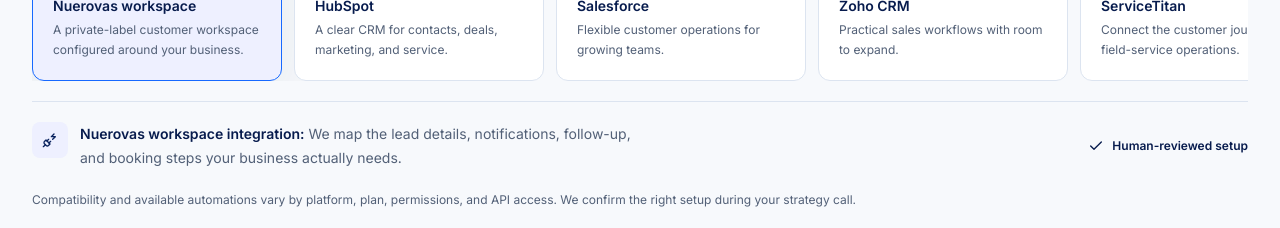
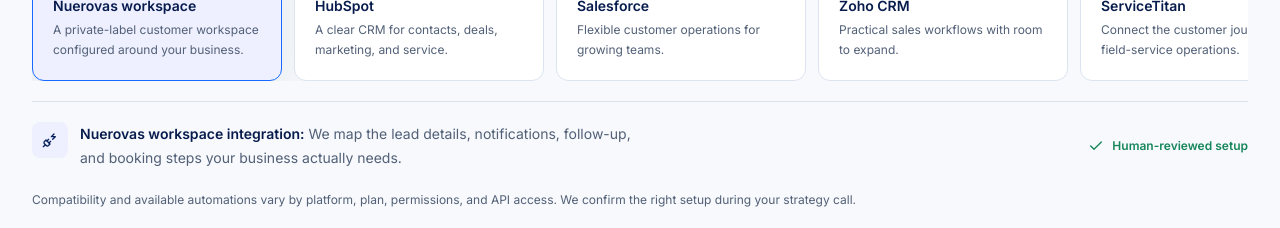
Before and after one commit to bryanzevada/Nuerovas, a Next.js app: page / in a window 1280 px wide. Shown: the part 1480-1708 px from the top of the page. Built offline with nearby package versions, Linux system fonts and the light colour scheme.

Commit message:
Add success color token for CRM setup status

```diff
--- a/tailwind.config.ts
+++ b/tailwind.config.ts
@@ -11,6 +11,7 @@
       colors: {
         ink: "#071B4D",
         muted: "#526077",
+        success: "#16865B",
         line: "#DCE4F0",
         paper: "#F7F9FC",
         panel: "#ffffff",
```
